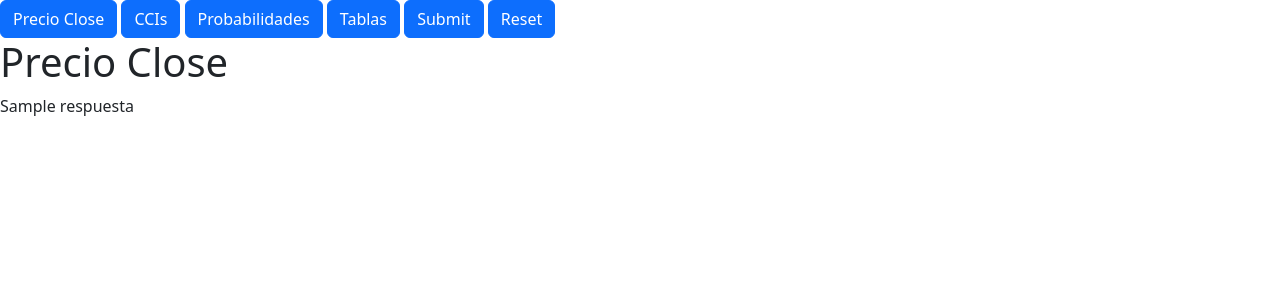
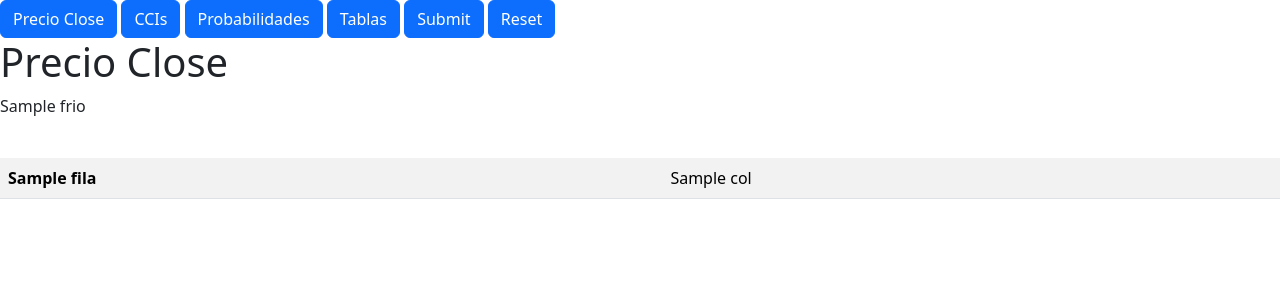
Before and after one commit to hoopercesar/Django, a Django app: template MachineLearningP/templates/resumen.html in a window 1280 px wide. Shown: the top 300 px of the page. Run offline with Django 3.2, Linux system fonts and the light colour scheme; the template is opened without the code that fills it: most values are stand-ins (such as "Sample title", 1, 10 or a date in 2020).

Commit message:
Add files via upload

```diff
--- a/MachineLearningP/templates/resumen.html
+++ b/MachineLearningP/templates/resumen.html
@@ -1,5 +1,22 @@
 {% extends 'header.html' %} {% block content %}
 <h1>Precio Close</h1>
-<p>{{respuesta}}</p>
+{% for ks in test.frio %}
+  <p>{{ks}}</p>
+{% endfor %}
+<table class="table table-striped">
 
+  <tbody>
+
+    <br />
+
+    {% for fila in minutos %}
+
+      <th scope="row"> {{ fila }} </th>
+      {% for col in fila %}
+        <td>{{col}}</td>
+      {% endfor %}
+    </tr>
+    {% endfor %}
+  </tbody>
+</table>
 {% endblock %}
```
